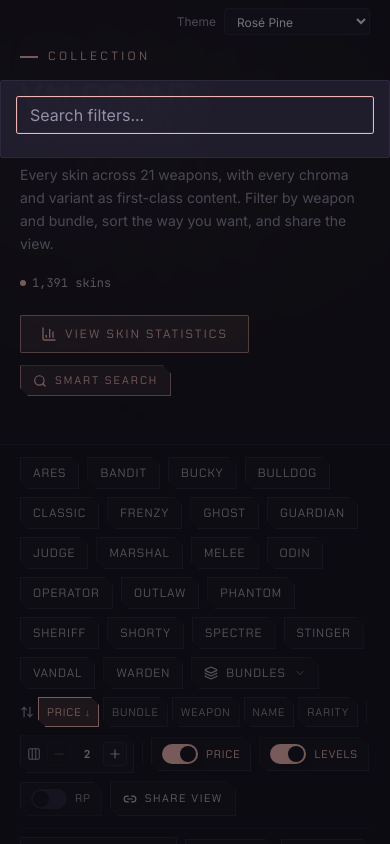
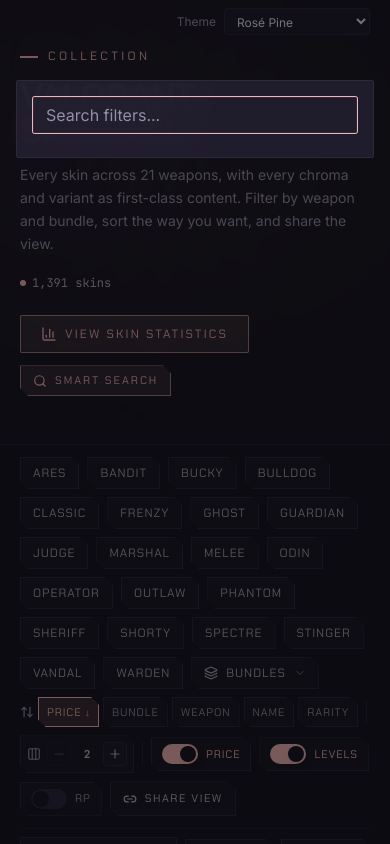
Before and after one commit to fr0gtastic/SkinHall, a React (Vite) app: page / in a window 390 px wide. Both pictures are taken after a click on the button "SMART SEARCH". Shown: the top 844 px of the page. Built offline with nearby package versions, Linux system fonts and the light colour scheme.

Commit message:
style: constrain smart-search popup width on mobile

```diff
--- a/src/components/SearchPopup.jsx
+++ b/src/components/SearchPopup.jsx
@@ -42,7 +42,7 @@ export default function SearchPopup({ onChange, open: controlledOpen, onOpenChan
 
   return (
     <div className="fixed inset-0 z-50 flex items-start justify-center bg-black/50 pt-20">
-      <div className="w-full max-w-md rounded-md border border-border bg-card/95 p-4 backdrop-blur-xl">
+      <div className="mx-4 w-full max-w-md rounded-md border border-border bg-card/95 p-4 backdrop-blur-xl">
         <Input
           autoFocus
           value={value}
```
